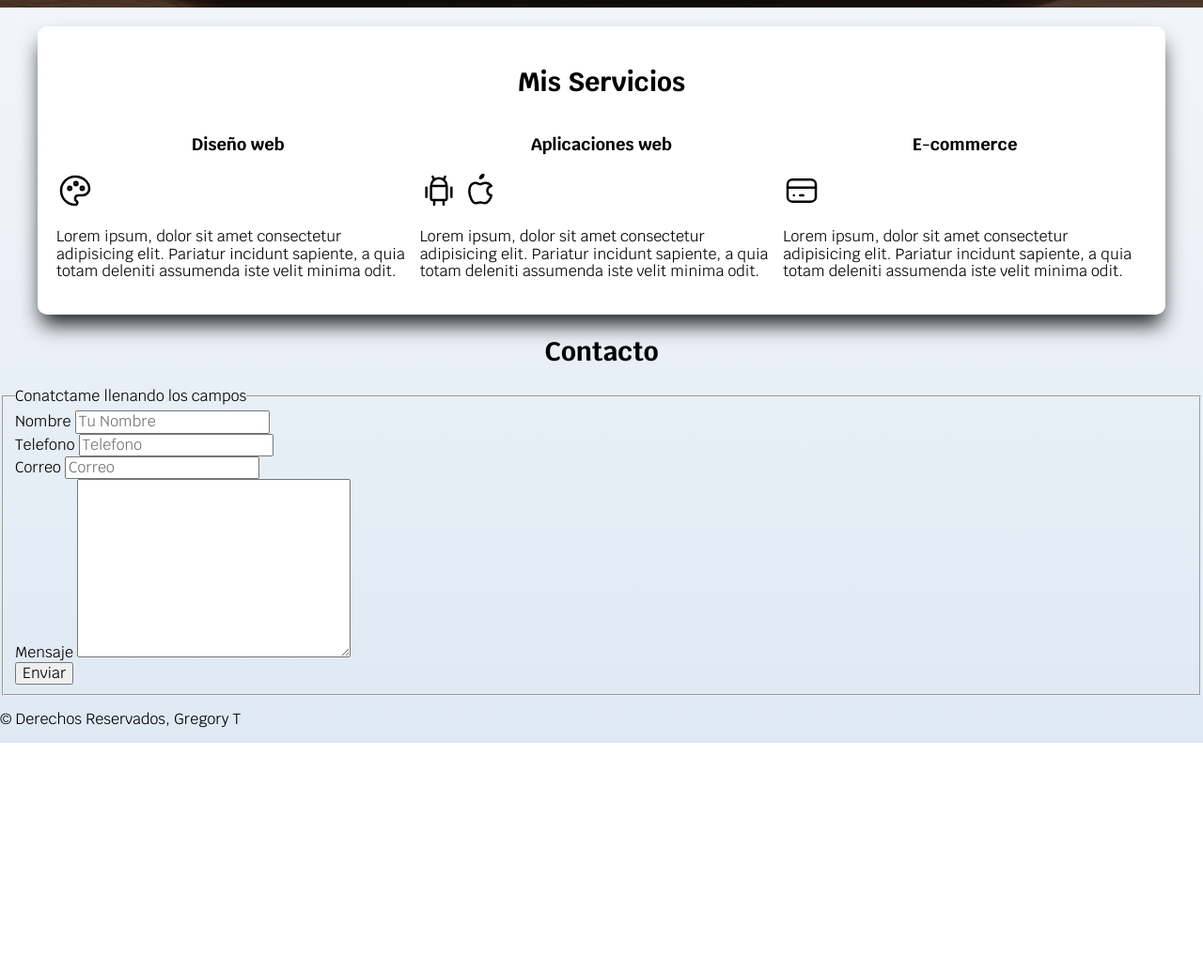
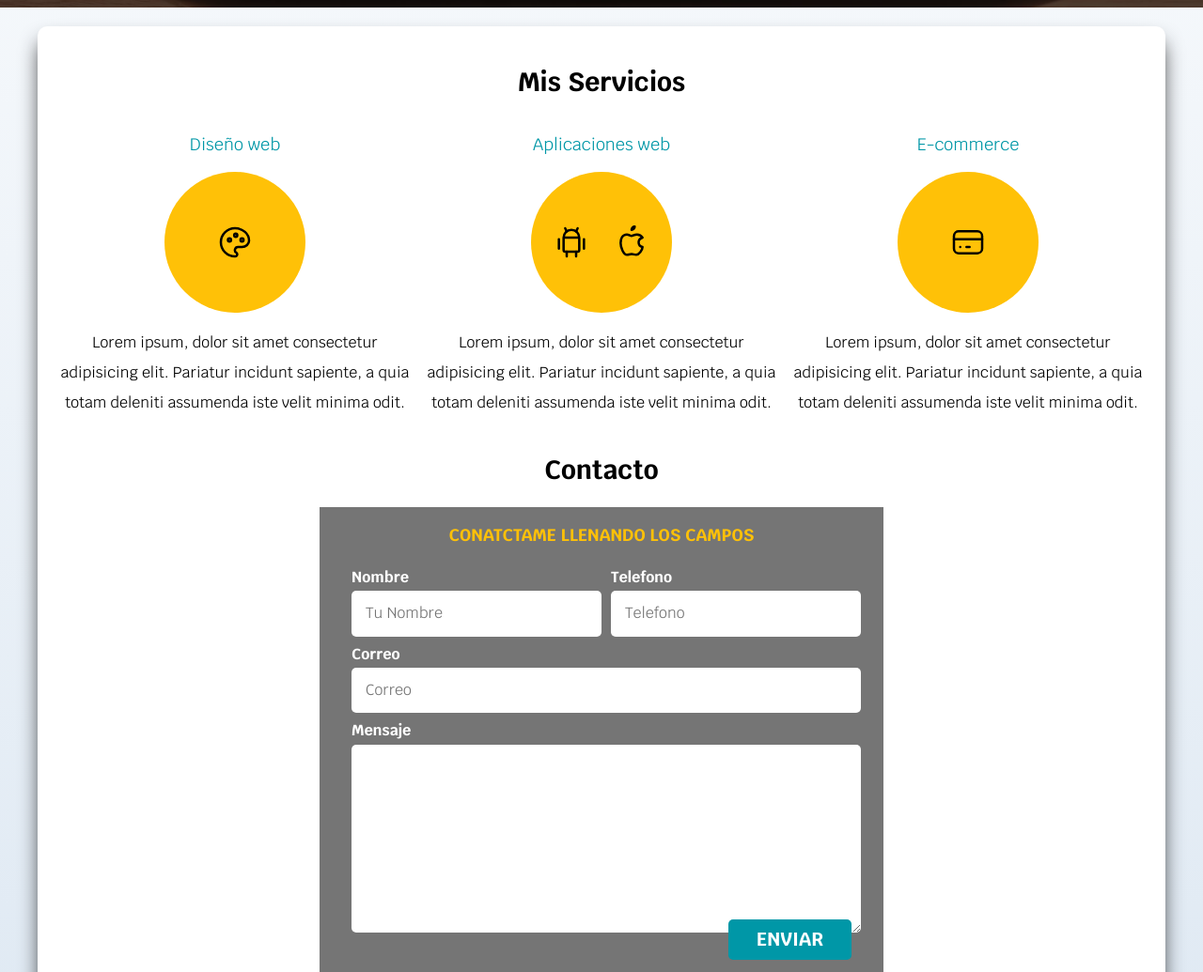
Before and after one commit to Gregoritc/Portafolioudemy, a plain HTML site: page index.html in a window 1280 px wide. Shown: the part 580-1615 px from the top of the page at 94% size. Before the commit the page ends 1371 px from the top, so only its background shows below. Drawn offline with Linux system fonts and the light colour scheme.

Commit message:
proyecto

```diff
--- a/index.html
+++ b/index.html
@@ -51,9 +51,9 @@
         <h2>Mis Servicios</h2>
 
         <div class="servicios">
-            <section>
+            <section class="servicio">
                 <h3>Diseño web</h3>
-                <p>
+                <div class="iconos">
                     <svg xmlns="http://www.w3.org/2000/svg" class="icon icon-tabler icon-tabler-palette" width="40"
                         height="40" viewBox="0 0 24 24" stroke-width="1.5" stroke="#000000" fill="none"
                         stroke-linecap="round" stroke-linejoin="round">
@@ -64,15 +64,16 @@
                         <path d="M12.5 7.5m-1 0a1 1 0 1 0 2 0a1 1 0 1 0 -2 0" />
                         <path d="M16.5 10.5m-1 0a1 1 0 1 0 2 0a1 1 0 1 0 -2 0" />
                     </svg>
-                </p>
+                </div>
                 <p>Lorem ipsum, dolor sit amet consectetur adipisicing elit. Pariatur incidunt sapiente, a quia totam
                     deleniti assumenda iste velit minima odit.</p>
             </section>
 
-            <section>
+            <section class="servicio">
                 <h3>Aplicaciones web</h3>
-                <svg xmlns="http://www.w3.org/2000/svg" class="icon icon-tabler icon-tabler-brand-android" width="40"
-                    height="40" viewBox="0 0 24 24" stroke-width="1.5" stroke="#000000" fill="none"
+                <div class="iconos">
+                    <svg xmlns="http://www.w3.org/2000/svg" class="icon icon-tabler icon-tabler-brand-android"
+                        width="40" height="40" viewBox="0 0 24 24" stroke-width="1.5" stroke="#000000" fill="none"
                         stroke-linecap="round" stroke-linejoin="round">
                         <path stroke="none" d="M0 0h24v24H0z" fill="none" />
                         <path d="M4 10l0 6" />
@@ -91,13 +92,15 @@
                             d="M9 7c-3 0 -4 3 -4 5.5c0 3 2 7.5 4 7.5c1.088 -.046 1.679 -.5 3 -.5c1.312 0 1.5 .5 3 .5s4 -3 4 -5c-.028 -.01 -2.472 -.403 -2.5 -3c-.019 -2.17 2.416 -2.954 2.5 -3c-1.023 -1.492 -2.951 -1.963 -3.5 -2c-1.433 -.111 -2.83 1 -3.5 1c-.68 0 -1.9 -1 -3 -1z" />
                         <path d="M12 4a2 2 0 0 0 2 -2a2 2 0 0 0 -2 2" />
                     </svg>
+                </div>
 
                 <p>Lorem ipsum, dolor sit amet consectetur adipisicing elit. Pariatur incidunt sapiente, a quia totam
                     deleniti assumenda iste velit minima odit.</p>
             </section>
 
-            <section>
+            <section class="servicio">
                 <h3>E-commerce</h3>
+                <div class="iconos">
                     <svg xmlns="http://www.w3.org/2000/svg" class="icon icon-tabler icon-tabler-credit-card" width="40"
                         height="40" viewBox="0 0 24 24" stroke-width="1.5" stroke="#000000" fill="none"
                         stroke-linecap="round" stroke-linejoin="round">
@@ -107,48 +110,51 @@
                         <path d="M7 15l.01 0" />
                         <path d="M11 15l2 0" />
                     </svg>
+                </div>
                 <p>Lorem ipsum, dolor sit amet consectetur adipisicing elit. Pariatur incidunt sapiente, a quia totam
                     deleniti assumenda iste velit minima odit.</p>
             </section>
         </div> <!-- .servicios-->
 
-    </main>
-
         <section>
             <h2>Contacto</h2>
 
-        <form>
+            <form class="formulario">
                 <fieldset>
                     <legend>Conatctame llenando los campos</legend>
 
-                <div>
+                    <div class="contenedor-campos">
+
+                        <div class="campo">
                             <label>Nombre</label>
-                    <input type="text" placeholder="Tu Nombre">
+                            <input class="input-text" type="text" placeholder="Tu Nombre">
                         </div>
 
-                <div>
+                        <div class="campo">
                             <label>Telefono</label>
-                    <input type="tel" placeholder="Telefono">
+                            <input class="input-text" type="tel" placeholder="Telefono">
                         </div>
 
-                <div>
+                        <div class="campo">
                             <label>Correo</label>
-                    <input type="email" placeholder="Correo">
+                            <input class="input-text" type="email" placeholder="Correo">
                         </div>
 
-                <div>
-                    <label">Mensaje</label>
-                        <textarea id="" cols="30" rows="10"></textarea>
+                        <div class="campo">
+                            <label>Mensaje</label>
+                                <textarea class="input-text"></textarea>
                         </div>
+                    </div> <!--.contenedor-campos-->
 
-                <div>
-                    <input type="submit" value="Enviar">
+                    <div class="alinear-derecha flex">
+                        <input class="boton w-sm-100" type="submit" value="Enviar">
                     </div>
                 </fieldset>
             </form>
         </section>
+    </main>
 
-    <footer>
+    <footer class="footer">
         <p>&#169; Derechos Reservados, Gregory T</p>
     </footer>
 
--- a/style.css
+++ b/style.css
@@ -39,12 +39,16 @@ body {
     border-radius: 0.5rem;
     width: 90%;
     text-align: center;
+    border: none;
 }
 @media (min-width: 768px) {
     .boton {
         width: auto;
     }
 
+}
+.boton:hover {
+    cursor: pointer;
 }
 .sombra {
     box-shadow: 0px 14px 22px -4px rgba(0,0,0,0.89);
@@ -75,7 +79,25 @@ h1,h2,h3 {
 .titulo span {
     font-size: 2rem;
 }
+/**=====UTILIDADES=========**/
+.w-sm-100 {
+    width: 100%;
+}
+@media (min-width: 768px) {
+    .w-sm-100 {
+        width: auto;
+    }
 
+}
+
+.flex {
+    display: flex;
+
+}
+.alinear-derecha {
+    justify-content: flex-end;
+
+}
 /*==== VAVEGACION PRINCIPAL ======*/
 .nav-bg {
     background-color: var(--secundario);
@@ -139,5 +161,84 @@ h1,h2,h3 {
     .servicios {
     display: grid;
     grid-template-columns: repeat(3, 1fr);
+    column-gap: 1rem;
 }
 }
+.servicio {
+    display: flex;
+    flex-direction: column;
+    align-items: center;
+}
+.servicio h3 {
+    color: var(--secundario);
+    font-weight: normal;
+
+}
+.servicio p {
+    line-height: 2;
+    text-align: center;
+}
+.servicio .iconos{
+    height: 15rem;
+    width: 15rem;
+    background-color: var(--primario);
+    border-radius: 50%;
+    display: flex;
+    justify-content: space-evenly;
+    align-items: center;
+
+}
+
+/*=====FORMULARIO=====*/
+
+.formulario {
+    background-color: var(--gris);
+    width: min(60rem, 100%); /**Utiliza el valor mas pequeño**/
+    margin: 0 auto; /* Centra sin dysplay;flex*/
+    padding: 2rem;
+}
+.formulario fieldset {
+    border: none;
+}
+.formulario legend {
+    text-align: center;
+    font-size: 1.8rem;
+    text-transform: uppercase;
+    font-weight: 700;
+    margin-bottom: 2rem;
+    color: var(--primario);
+}
+@media (min-width: 768px) {
+    .contenedor-campos {
+        display: grid;
+        grid-template-columns: 50% 50%;
+        grid-template-rows: auto auto 20rem;
+        column-gap: 1rem;
+    }
+    .campo:nth-child(3),
+    .campo:nth-child(4) {
+        grid-column: 1 / 3;
+    }
+
+}
+.campo {
+    margin-bottom: 1rem;
+
+}
+.campo label {
+    color: var(--blanco);
+    font-weight: bold;
+    margin-bottom: .5rem;
+    display: block;
+}
+.campo textarea {
+    height: 20rem;
+
+}
+.input-text {
+    width: 100%;
+    border: none;
+    padding: 1.5rem;
+    border-radius: .5rem;
+
+}
```
Lines whose indentation alone changed are shown as unchanged.
